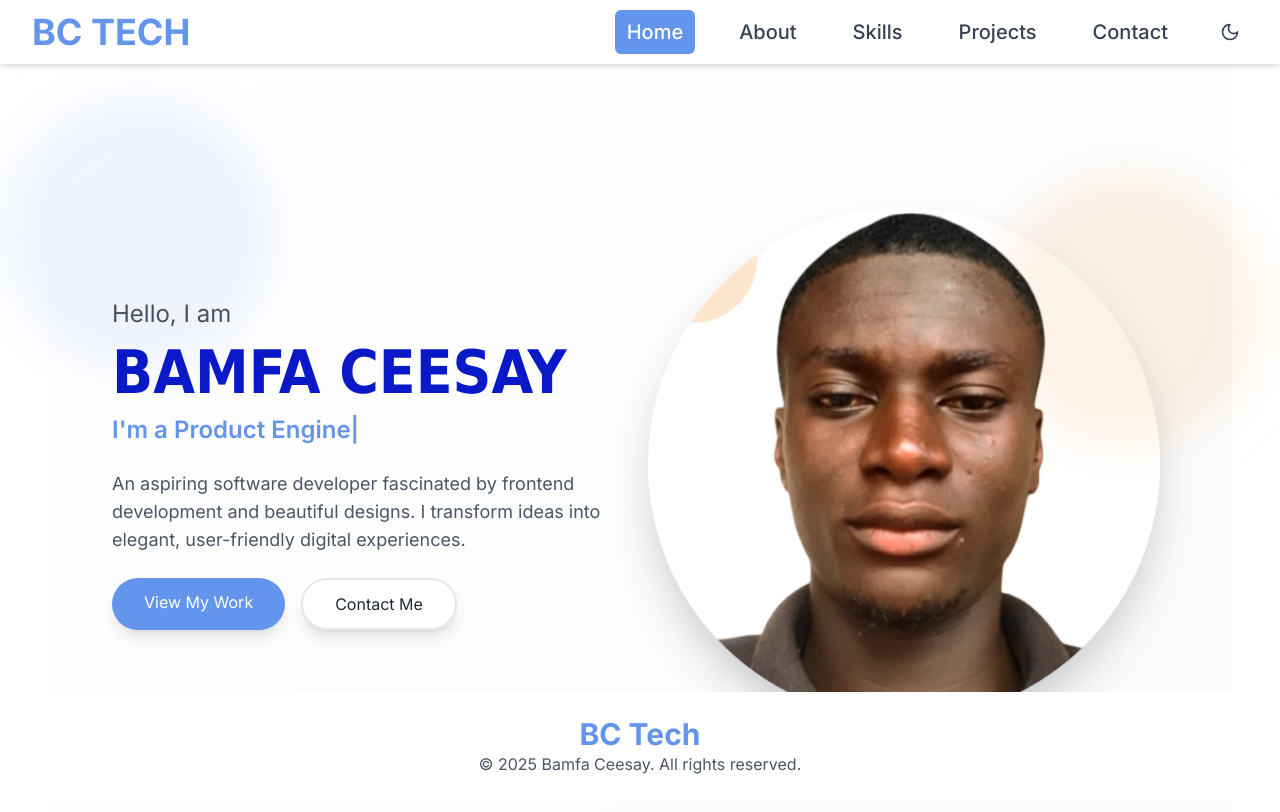
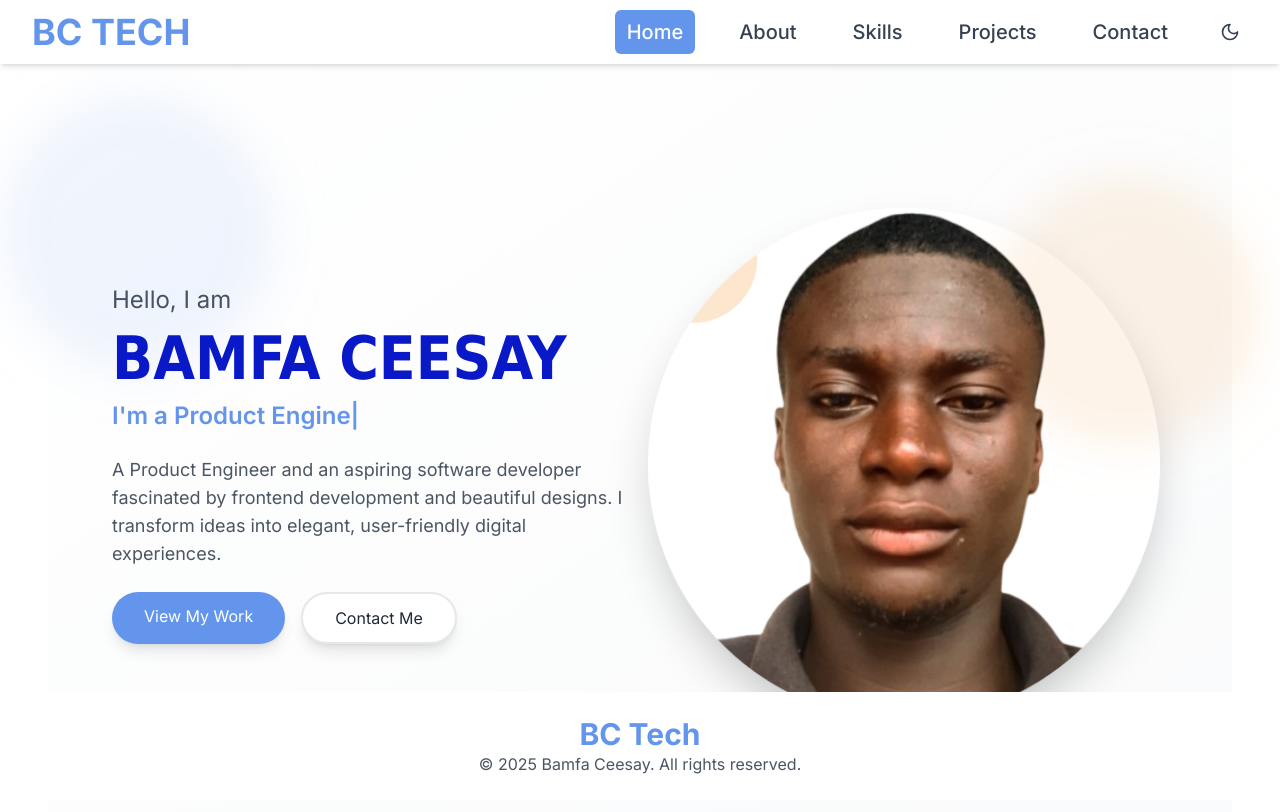
Before and after one commit to BCEESAY10/Bamfa-Portfolio, a Next.js app: page / in a window 1280 px wide. Shown: the top 812 px of the page. Built offline with nearby package versions, Linux system fonts and the light colour scheme.

Commit message:
Update the description on the homepage

```diff
--- a/app/page.js
+++ b/app/page.js
@@ -56,7 +56,7 @@ export default function Home() {
           transition={{ delay: 0.4, duration: 0.8 }}
           className="text-gray-600 dark:text-gray-300 text-lg max-w-xl mx-auto md:mx-0"
         >
-          An aspiring software developer fascinated by frontend development
+          A Product Engineer and an aspiring software developer fascinated by frontend development
           and beautiful designs. I transform ideas into elegant,
           user-friendly digital experiences.
         </motion.p>
```
